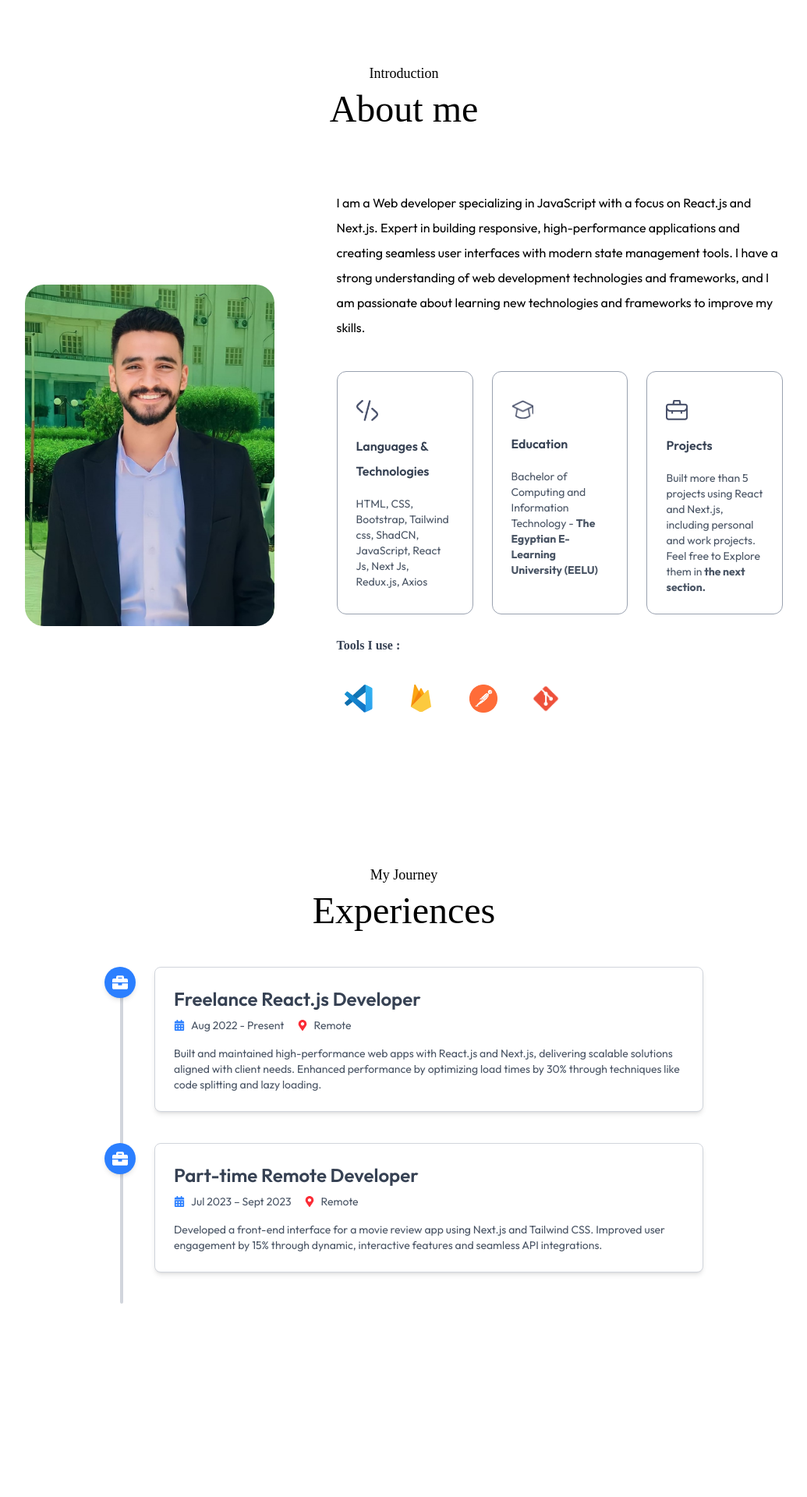
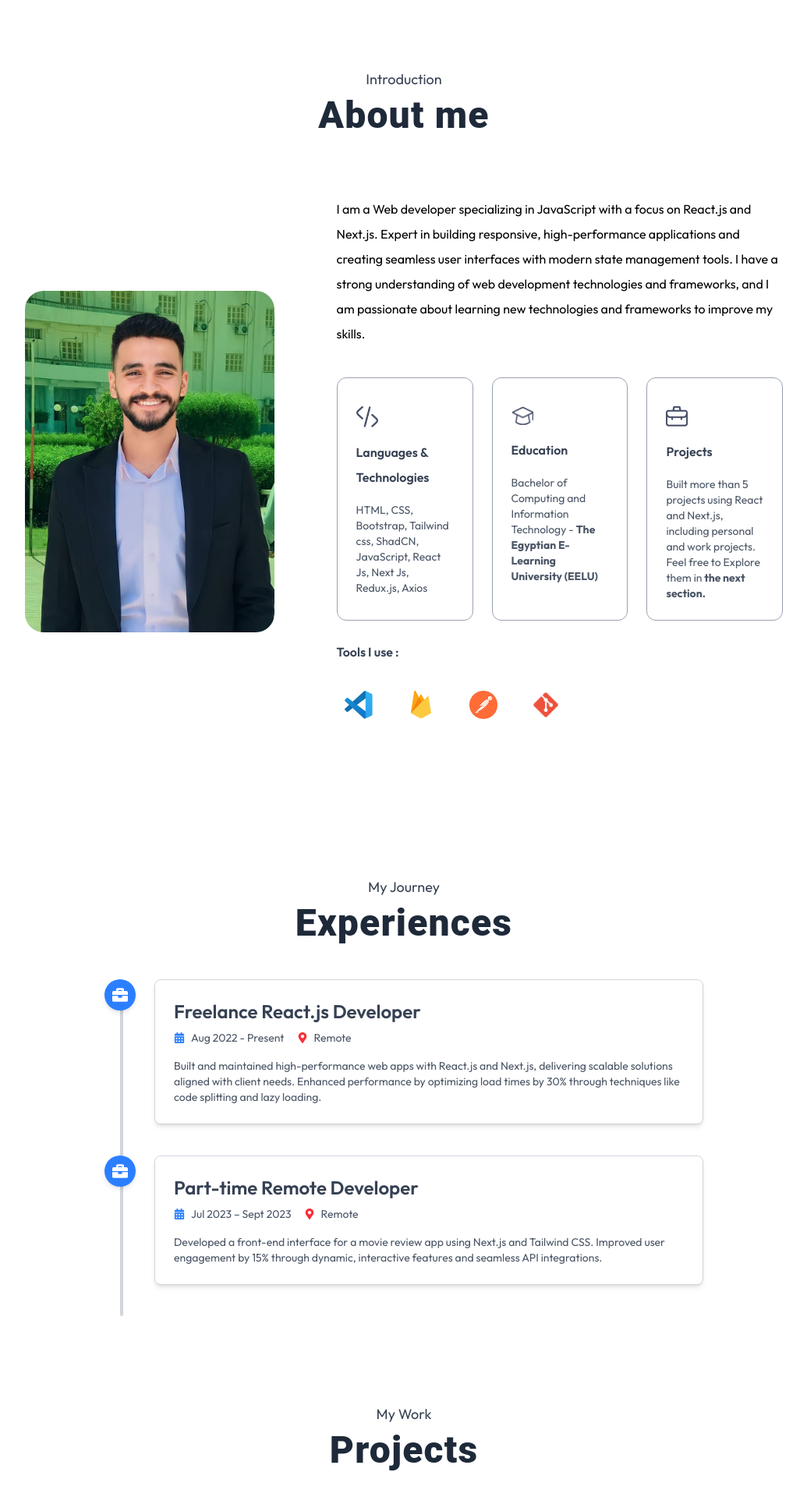
Before and after one commit to toony10/portfolio, a Next.js app: page / in a window 1280 px wide. Shown: the part 760-2680 px from the top of the page at 78% size, without its empty margins (122-1157 px from the left). Before the commit the page ends 2496 px from the top, so only its background shows below. Built offline with nearby package versions, Linux system fonts and the light colour scheme.

Commit message:
test responsive

```diff
--- a/app/components/About.tsx
+++ b/app/components/About.tsx
@@ -2,13 +2,12 @@ import { assets, infoList, toolsData } from '@/public/assets/assets'
 import Image from 'next/image'
 import Link from 'next/link'
 import React from 'react'
+import SectionHeader from './custom/SectionHeader'
 
 const About = () => {
     return (
         <div id='about' className='w-full px-[12%] py-10 scroll-mt-20'>
-            <h4 className='text-center mb-2 text-lg font-ovo'>Introduction</h4>
-            <h2 className='text-center text-5xl font-ovo'>About me</h2>
-
+            <SectionHeader sm='Introduction' lg='About me' />
             <div className='flex flex-col lg:flex-row w-full items-center gap-20 my-20'>
                 <div className='w-64 sm:w-80 max-w-none'>
                     <Image src={ assets.user_image } alt='user' className='w-full rounded-3xl' />
--- a/app/components/Experiences.tsx
+++ b/app/components/Experiences.tsx
@@ -1,5 +1,6 @@
 import React from "react";
 import { FaBriefcase, FaMapMarkerAlt, FaCalendarAlt } from "react-icons/fa";
+import SectionHeader from "./custom/SectionHeader";
 
 const experiences = [
     {
@@ -21,9 +22,7 @@ const experiences = [
 const Experiences = () => {
     return (
         <section id="experiences" className="w-full px-[12%] py-16 scroll-mt-20">
-            <h4 className="text-center mb-2 text-lg font-ovo">My Journey</h4>
-            <h2 className="text-center text-5xl font-ovo">Experiences</h2>
-
+            <SectionHeader sm='My Journey' lg='Experiences' />
             <div className="mt-12 flex flex-col relative max-w-3xl mx-auto">
                 <div className="absolute left-5 top-0 w-1 h-full bg-gray-300 rounded"></div>
                 { experiences.map((exp, index) => (
--- a/app/components/NavBar.tsx
+++ b/app/components/NavBar.tsx
@@ -38,7 +38,7 @@ const NavBar = () => {
                 </Link>
                 <ul className={ `hidden md:flex items-center gap-6 lg:gap-8 rounded-full px-12 py-3 ${isScroll ? '' : 'shadow-sm bg-white/60'} bg-opacity-50` }>
                     { listItems.map((item, index) => (
-                        <li key={ index } className='font-ovo'><Link href={ item.link }>{ item.name }</Link></li>
+                        <li key={ index } className='font-roboto'><Link href={ item.link }>{ item.name }</Link></li>
                     )) }
                 </ul>
                 <div className='flex items-center gap-4'>
@@ -57,7 +57,7 @@ const NavBar = () => {
                         <Image src={ assets.close_black } alt='' className='w-5 cursor-pointer' />
                     </button>
                     { listItems.map((item, index) => (
-                        <li key={ index } className='font-ovo' onClick={ handleMenu }>
+                        <li key={ index } className='font-roboto' onClick={ handleMenu }>
                             <Link href={ item.link }>{ item.name }</Link>
                         </li>
                     )) }
--- a/app/components/Work.tsx
+++ b/app/components/Work.tsx
@@ -0,0 +1,12 @@
+import React from 'react'
+import SectionHeader from './custom/SectionHeader'
+
+const Work = () => {
+    return (
+        <div className='w-full px-[12%] py-10 scroll-mt-20'>
+            <SectionHeader sm='My Work' lg='Projects' />
+        </div>
+    )
+}
+
+export default Work
--- /dev/null
+++ b/app/components/custom/SectionHeader.tsx
@@ -0,0 +1,17 @@
+import React from 'react'
+
+interface SectionHeaderProps {
+    sm: string;
+    lg: string;
+}
+
+const SectionHeader = ({ sm, lg }: SectionHeaderProps) => {
+    return (
+        <>
+            <h4 className='text-center text-lg m-2 text-gray-700'>{ sm }</h4>
+            <h2 className='text-center text-5xl font-roboto font-[900] tracking-wide text-gray-800'>{ lg }</h2>
+        </>
+    )
+}
+
+export default SectionHeader
--- a/app/globals.css
+++ b/app/globals.css
@@ -6,7 +6,7 @@
 
 @theme {
   /* Fonts */
-  --font-ovo: 'Ovo', serif;
+  --font-roboto: 'Roboto', sans-serif;
 
   /* Colors */
   --color-lightHover: #fcf4ff;
--- a/app/page.tsx
+++ b/app/page.tsx
@@ -4,6 +4,7 @@ import Header from "./components/Header";
 import NavBar from "./components/NavBar";
 import About from "./components/About";
 import Experiences from "./components/Experiences";
+import Work from "./components/Work";
 export default function Home() {
   return (
     <div>
@@ -11,6 +12,7 @@ export default function Home() {
       <Header />
       <About />
       <Experiences />
+      <Work />
     </div>
   );
 }
```
